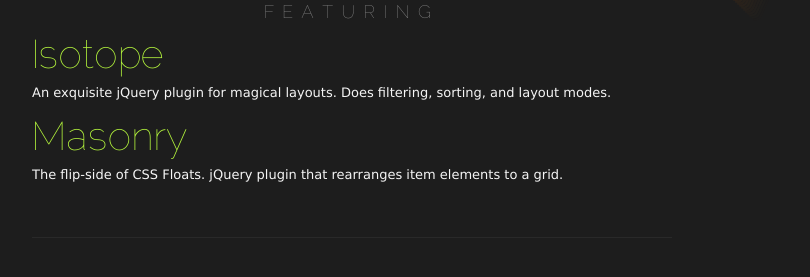
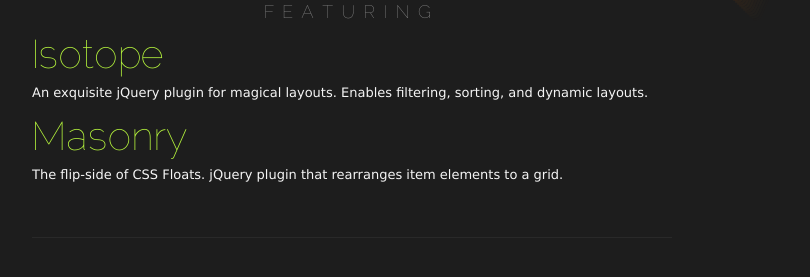
Before and after one commit to metafizzy/metafizzy.co, a Jekyll site: the page index.html, which Jekyll copies as it is, in a window 1280 px wide. Shown: the part 330-607 px from the top of the page, without its empty margins (288-1098 px from the left). Built offline with Jekyll 4.4.1, drawn with Linux system fonts in a browser that asks for light colours.

Commit message:
index - Isotope blurb

```diff
--- a/index.html
+++ b/index.html
@@ -22,7 +22,7 @@
     <section id="featuring">
       <h2>Featuring</h2>
       <h3><a href="http://isotope.metafizzy.co">Isotope</a></h3>
-      <p>An exquisite jQuery plugin for magical layouts. Does filtering, sorting, and layout modes. </p>
+      <p>An exquisite jQuery plugin for magical layouts. Enables filtering, sorting, and dynamic layouts.</p>
       <h3><a href="http://desandro.com/resources/jquery-masonry">Masonry</a></h3>
       <p>The flip-side of CSS Floats. jQuery plugin that rearranges item elements to a grid.</p>
     </section>
```
